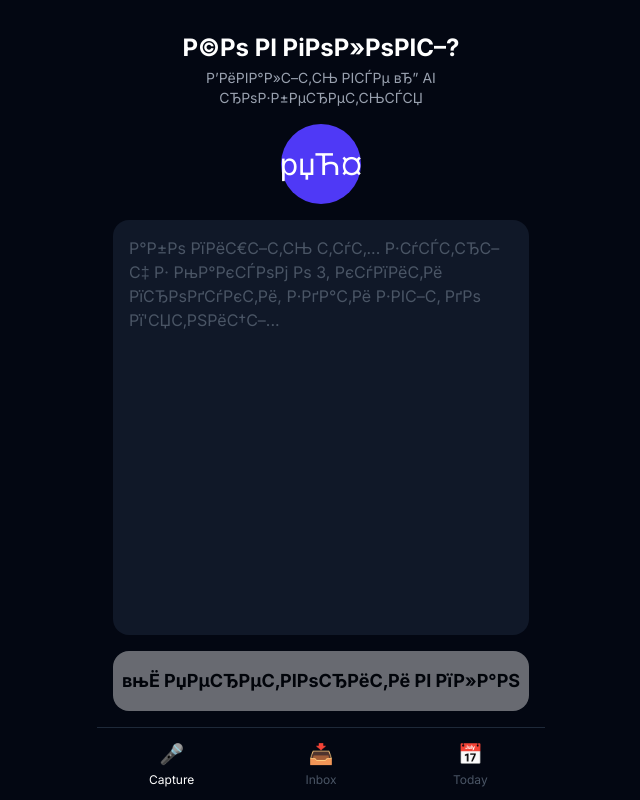
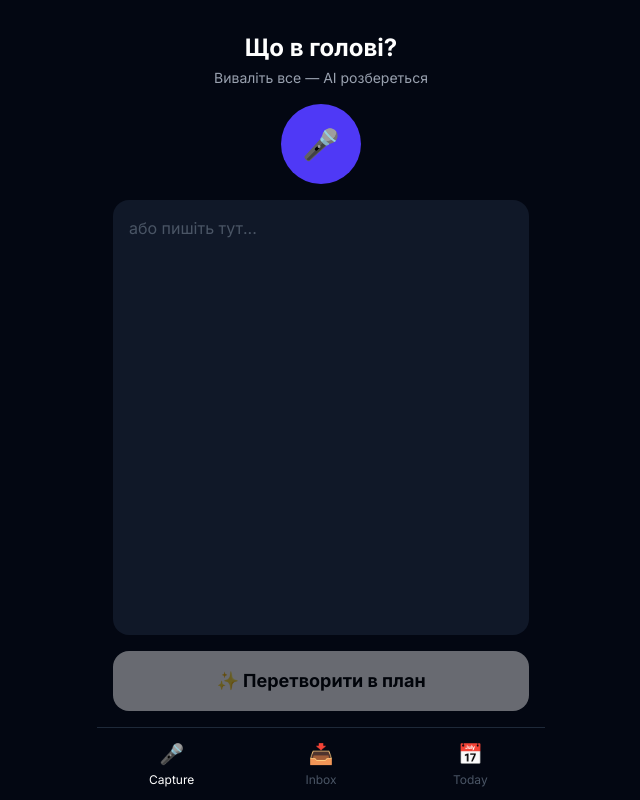
Before and after one commit to nikkayn/ai-planner, a Next.js app: page / in a window 1280 px wide. Shown: the whole page, without its empty margins (319-959 px from the left). Built offline with nearby package versions, Linux system fonts and the light colour scheme.

Commit message:
fix: rewrite Capture with any types for Web Speech API

```diff
--- a/components/Capture.tsx
+++ b/components/Capture.tsx
@@ -1,4 +1,3 @@
-// @ts-nocheck
 'use client'
 
 import { useState, useRef, useCallback } from 'react'
@@ -13,36 +12,24 @@ export default function Capture({ onTasksReady }: Props) {
   const [isListening, setIsListening] = useState(false)
   const [isLoading, setIsLoading] = useState(false)
   const [streamedTasks, setStreamedTasks] = useState<Task[]>([])
-  const accumulatedTasksRef = useRef<Task[]>([])  // avoid stale closure in setTimeout
-  const recognitionRef = useRef<any>
+  const accumulatedTasksRef = useRef<Task[]>([])
+  const recognitionRef = useRef<any>(null)
   const bufferRef = useRef('')
 
   const startListening = useCallback(() => {
-    const SpeechRecognition =
-      (window as any).SpeechRecognition ||
-      (window as any).webkitSpeechRecognition
-
-    if (!SpeechRecognition) {
-      alert('Р’Р°С€ Р±СЂР°СѓР·РµСЂ РЅРµ РїС–РґС‚СЂРёРјСѓС” РіРѕР»РѕСЃРѕРІРёР№ РІРІС–Рґ. Р’РёРєРѕСЂРёСЃС‚РѕРІСѓР№С‚Рµ С‚РµРєСЃС‚РѕРІРµ РїРѕР»Рµ.')
-      return
-    }
-
-    const recognition = new SpeechRecognition()
+    const SR = (window as any).SpeechRecognition || (window as any).webkitSpeechRecognition
+    if (!SR) { alert('Голосовий ввід не підтримується. Використовуйте текстове поле.'); return }
+    const recognition = new SR()
     recognition.lang = 'uk-UA'
     recognition.continuous = true
     recognition.interimResults = true
-
     recognition.onresult = (event: any) => {
       let transcript = ''
-      for (let i = 0; i < event.results.length; i++) {
-        transcript += event.results[i][0].transcript
-      }
+      for (let i = 0; i < event.results.length; i++) transcript += event.results[i][0].transcript
       setText(transcript)
     }
-
     recognition.onend = () => setIsListening(false)
     recognition.onerror = () => setIsListening(false)
-
     recognitionRef.current = recognition
     recognition.start()
     setIsListening(true)
@@ -59,27 +46,20 @@ export default function Capture({ onTasksReady }: Props) {
     setStreamedTasks([])
     accumulatedTasksRef.current = []
     bufferRef.current = ''
-
     try {
       const res = await fetch('/api/transform', {
         method: 'POST',
         headers: { 'Content-Type': 'application/json' },
         body: JSON.stringify({ text }),
       })
-
       const reader = res.body!.getReader()
       const decoder = new TextDecoder()
-
       while (true) {
         const { done, value } = await reader.read()
         if (done) break
-
         bufferRef.current += decoder.decode(value, { stream: true })
-
-        // Parse complete lines from buffer
         const lines = bufferRef.current.split('\n')
-        bufferRef.current = lines.pop() ?? '' // keep incomplete last line
-
+        bufferRef.current = lines.pop() ?? ''
         for (const line of lines) {
           if (!line.trim().startsWith('{')) continue
           try {
@@ -89,69 +69,40 @@ export default function Capture({ onTasksReady }: Props) {
           } catch {}
         }
       }
-
-      // Small delay so user sees the last task, then hand off
-      setTimeout(() => {
-        onTasksReady(accumulatedTasksRef.current)
-      }, 800)
+      setTimeout(() => { onTasksReady(accumulatedTasksRef.current) }, 800)
     } finally {
       setIsLoading(false)
     }
   }
 
-  const priorityColor = { high: 'bg-red-500', medium: 'bg-yellow-500', low: 'bg-green-500' }
-  const typeIcon = { meeting: 'рџ“…', task: 'вњ…', errand: 'рџ›’' }
+  const priorityColor: Record<string,string> = { high: 'bg-red-500', medium: 'bg-yellow-500', low: 'bg-green-500' }
+  const typeIcon: Record<string,string> = { meeting: '📅', task: '✅', errand: '🛒' }
 
   return (
     <div className="flex flex-col h-full p-4 gap-4">
       <div className="text-center pt-4">
-        <h1 className="text-2xl font-bold">Р©Рѕ РІ РіРѕР»РѕРІС–?</h1>
-        <p className="text-gray-400 text-sm mt-1">Р’РёРІР°Р»С–С‚СЊ РІСЃРµ вЂ” AI СЂРѕР·Р±РµСЂРµС‚СЊСЃСЏ</p>
+        <h1 className="text-2xl font-bold">Що в голові?</h1>
+        <p className="text-gray-400 text-sm mt-1">Виваліть все — AI розбереться</p>
       </div>
-
-      {/* Mic button */}
       <div className="flex justify-center">
-        <button
-          onClick={isListening ? stopListening : startListening}
-          className={`w-20 h-20 rounded-full flex items-center justify-center text-3xl transition-all ${
-            isListening
-              ? 'bg-red-500 animate-pulse scale-110'
-              : 'bg-indigo-600 hover:bg-indigo-500'
-          }`}
-        >
-          {isListening ? 'вЏ№' : 'рџЋ¤'}
+        <button onClick={isListening ? stopListening : startListening}
+          className={`w-20 h-20 rounded-full flex items-center justify-center text-3xl transition-all ${isListening ? 'bg-red-500 animate-pulse scale-110' : 'bg-indigo-600 hover:bg-indigo-500'}`}>
+          {isListening ? '⏹' : '🎤'}
         </button>
       </div>
-      {isListening && (
-        <p className="text-center text-red-400 text-sm animate-pulse">РЎР»СѓС…Р°СЋ...</p>
-      )}
-
-      {/* Textarea */}
-      <textarea
-        value={text}
-        onChange={e => setText(e.target.value)}
-        placeholder="Р°Р±Рѕ РїРёС€С–С‚СЊ С‚СѓС‚... Р·СѓСЃС‚СЂС–С‡ Р· РњР°РєСЃРѕРј Рѕ 3, РєСѓРїРёС‚Рё РїСЂРѕРґСѓРєС‚Рё, Р·РґР°С‚Рё Р·РІС–С‚ РґРѕ Рї'СЏС‚РЅРёС†С–..."
-        className="flex-1 bg-gray-900 rounded-2xl p-4 text-white placeholder-gray-600 resize-none focus:outline-none focus:ring-2 focus:ring-indigo-500 min-h-[140px]"
-      />
-
-      {/* Transform button */}
-      <button
-        onClick={handleTransform}
-        disabled={isLoading || !text.trim()}
-        className="w-full py-4 rounded-2xl bg-white text-black font-bold text-lg disabled:opacity-40 transition-all hover:bg-gray-100 active:scale-95"
-      >
-        {isLoading ? 'вњЁ РђРЅР°Р»С–Р·СѓСЋ...' : 'вњЁ РџРµСЂРµС‚РІРѕСЂРёС‚Рё РІ РїР»Р°РЅ'}
+      {isListening && <p className="text-center text-red-400 text-sm animate-pulse">Слухаю...</p>}
+      <textarea value={text} onChange={e => setText(e.target.value)}
+        placeholder="або пишіть тут..."
+        className="flex-1 bg-gray-900 rounded-2xl p-4 text-white placeholder-gray-600 resize-none focus:outline-none focus:ring-2 focus:ring-indigo-500 min-h-[140px]" />
+      <button onClick={handleTransform} disabled={isLoading || !text.trim()}
+        className="w-full py-4 rounded-2xl bg-white text-black font-bold text-lg disabled:opacity-40 transition-all hover:bg-gray-100 active:scale-95">
+        {isLoading ? '✨ Аналізую...' : '✨ Перетворити в план'}
       </button>
-
-      {/* Streaming tasks preview */}
       {streamedTasks.length > 0 && (
         <div className="flex flex-col gap-2 mt-2">
-          <p className="text-xs text-gray-500 uppercase tracking-wide">Р—РЅР°Р№РґРµРЅС– Р·Р°РґР°С‡С–</p>
+          <p className="text-xs text-gray-500 uppercase tracking-wide">Знайдені задачі</p>
           {streamedTasks.map(task => (
-            <div
-              key={task.id}
-              className="flex items-center gap-3 bg-gray-900 rounded-xl px-3 py-2 animate-fade-in"
-            >
+            <div key={task.id} className="flex items-center gap-3 bg-gray-900 rounded-xl px-3 py-2 animate-fade-in">
               <span className="text-lg">{typeIcon[task.type]}</span>
               <span className="flex-1 text-sm">{task.title}</span>
               <span className="text-xs text-gray-400">{task.suggestedTime}</span>
```
